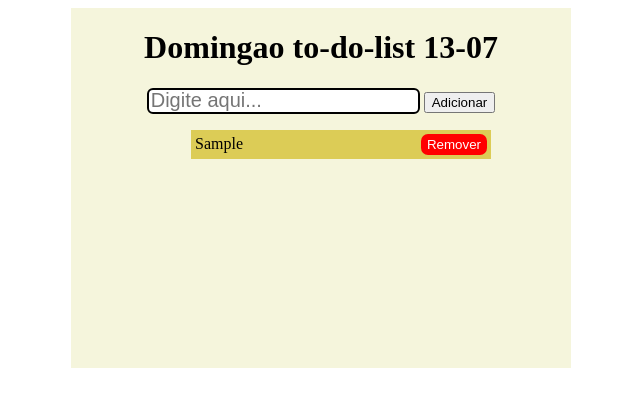
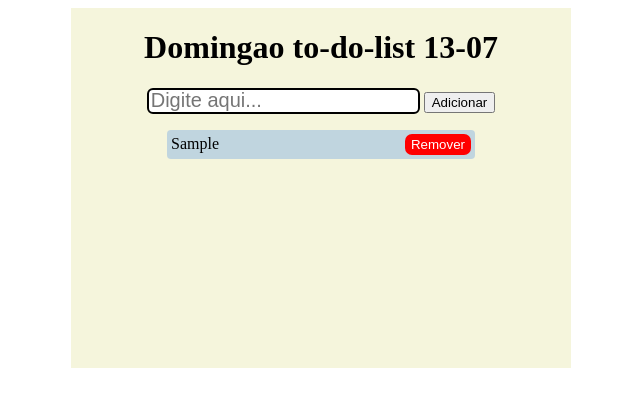
Before and after one commit to iamandaleao/to-do-list, a plain HTML site: page 20/index.html in a window 1280 px wide. Both pictures are taken after typing "Sample" into the empty fields and a click on the button "Adicionar". Shown: the whole page, without its empty margins (319-959 px from the left). Drawn offline with Linux system fonts and the light colour scheme.

Commit message:
style: update css

```diff
--- a/19/style.css
+++ b/19/style.css
@@ -4,14 +4,12 @@ h1 {
 
 #container {
   background-color: rgb(226, 215, 250);
-  margin: 100px auto;
+  margin: auto;
   max-width: 500px;
   min-height: 45vh;
   align-items: center;
   display: flex;
   flex-direction: column;
-  border-radius: 30px;
-
 }
 
 input {
@@ -21,6 +19,10 @@ input {
   border-radius: 6px;
   height: 20px;
   font-size: 20px;
+}
+
+ul {
+  padding: 0;
 }
 
 li {
--- a/20/style.css
+++ b/20/style.css
@@ -21,17 +21,19 @@ li button {
   white-space: nowrap;
   cursor: pointer;
 }
-
+ul {
+  padding: 0;
+}
 
 li {
   display: flex;
-  background-color: rgba(210, 186, 30, 0.698);
+  background-color: rgba(9, 105, 230, 0.224);
   width: 300px;
   justify-content: space-between;
   padding: 4px;
   margin-bottom: 10px;
-  box-sizing: border-box;
   align-items: center;
+  border-radius: 4px;
   overflow-wrap: anywhere;
 }
 
```
